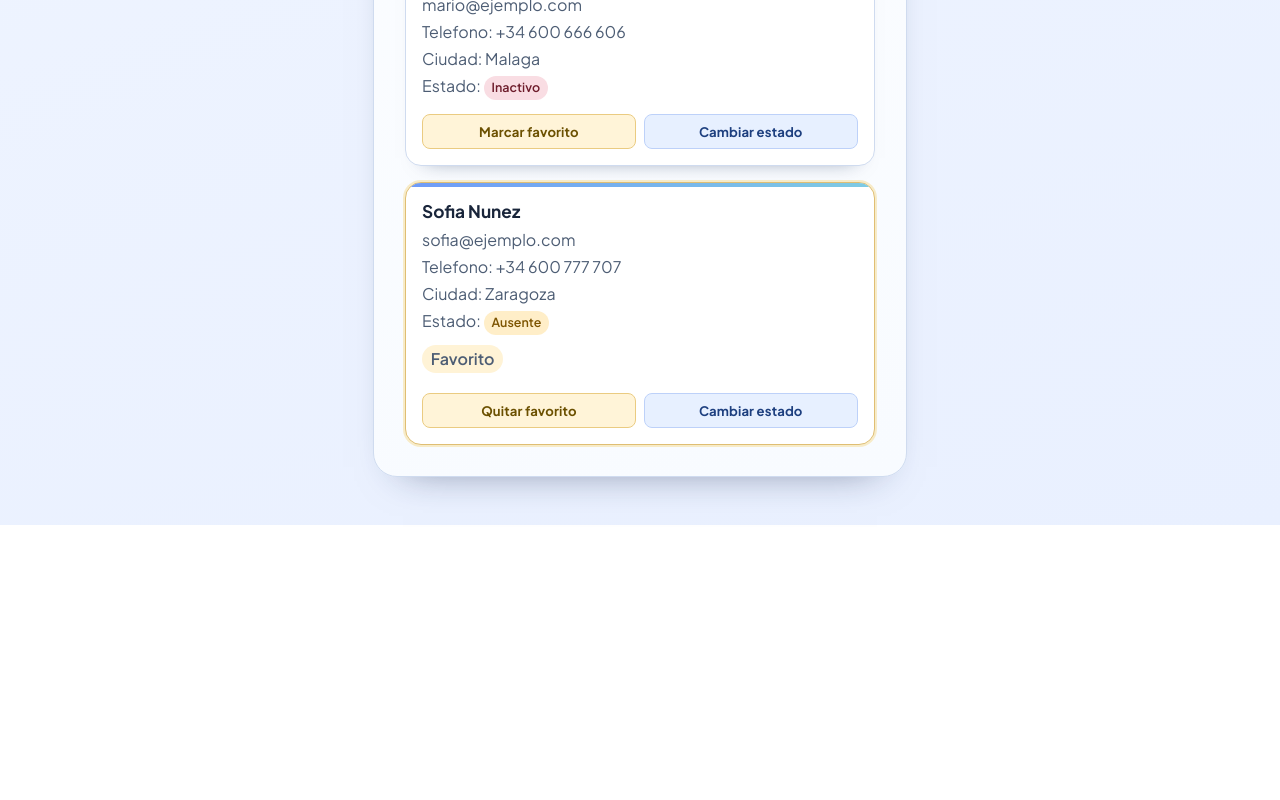
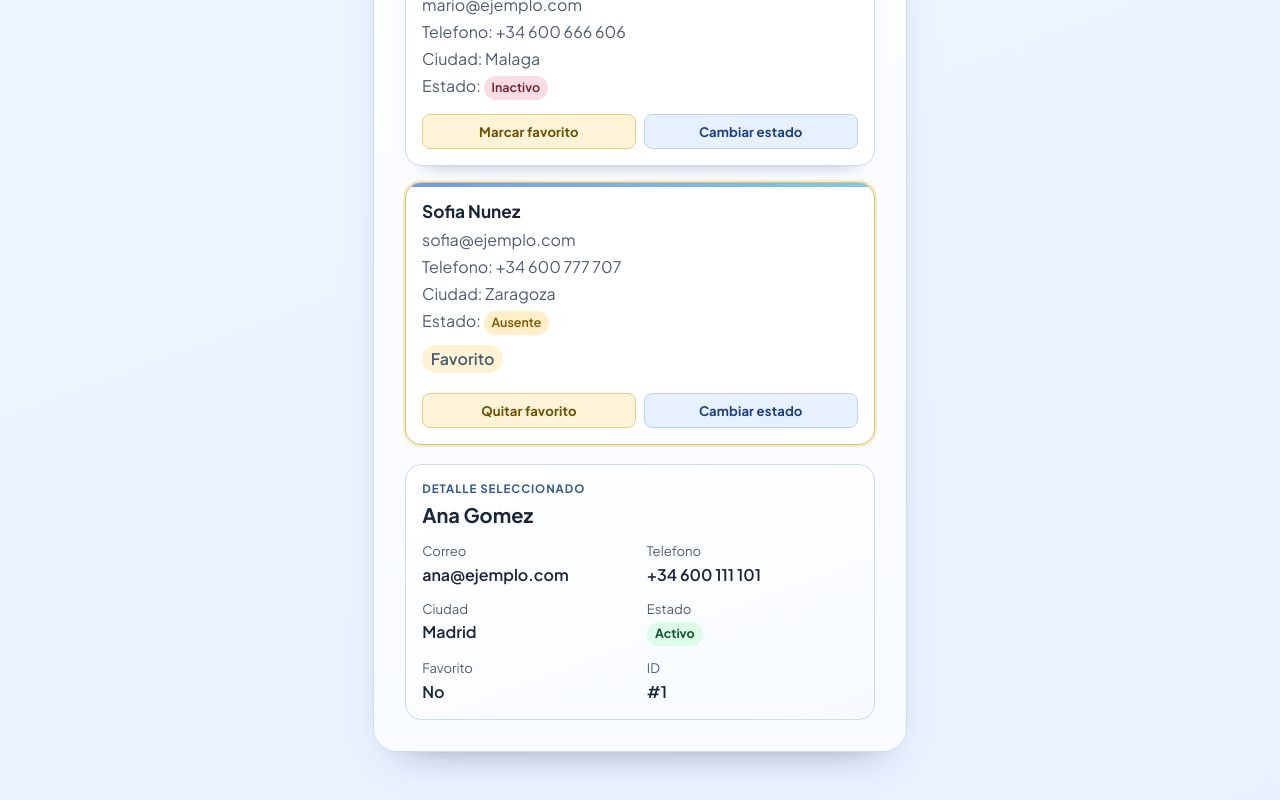
Before and after one commit to AlexMorvi/gestor-contactos, an Angular app: page / in a window 1280 px wide. Shown: the part 1544-2344 px from the top of the page. Before the commit the page ends 2069 px from the top, so only its background shows below. Built offline with nearby package versions, Linux system fonts and the light colour scheme.

Commit message:
feat(contact-list): agregar componente standalone de detalle y vista del contacto seleccionado

```diff
--- /dev/null
+++ b/src/app/components/contact-detail/contact-detail.css
@@ -0,0 +1,71 @@
+.detail-panel {
+  margin-top: 1.2rem;
+  padding: 1rem;
+  border: 1px solid var(--border-soft);
+  border-radius: 16px;
+  background: linear-gradient(160deg, #ffffff, #f7fbff);
+}
+
+.detail-header {
+  margin-bottom: 0.8rem;
+}
+
+.eyebrow {
+  margin: 0;
+  font-size: 0.72rem;
+  font-weight: 700;
+  letter-spacing: 0.08em;
+  text-transform: uppercase;
+  color: #32598e;
+}
+
+.detail-header h3 {
+  margin: 0.25rem 0 0;
+  font-size: 1.25rem;
+}
+
+.detail-grid {
+  display: grid;
+  gap: 0.85rem;
+  margin: 0;
+  grid-template-columns: repeat(auto-fit, minmax(175px, 1fr));
+}
+
+.detail-grid div {
+  margin: 0;
+}
+
+dt {
+  margin: 0 0 0.2rem;
+  font-size: 0.82rem;
+  color: var(--text-muted);
+}
+
+dd {
+  margin: 0;
+  font-weight: 600;
+}
+
+.status {
+  display: inline-flex;
+  align-items: center;
+  padding: 0.2rem 0.52rem;
+  border-radius: 999px;
+  font-size: 0.78rem;
+  font-weight: 700;
+}
+
+.status-active {
+  color: #14532d;
+  background-color: #dcfce7;
+}
+
+.status-inactive {
+  color: #7f1d1d;
+  background-color: #fee2e2;
+}
+
+.status-away {
+  color: #92400e;
+  background-color: #ffedd5;
+}
--- /dev/null
+++ b/src/app/components/contact-detail/contact-detail.html
@@ -0,0 +1,37 @@
+<section class="detail-panel" aria-live="polite">
+  <header class="detail-header">
+    <p class="eyebrow">Detalle seleccionado</p>
+    <h3>{{ contact.name }}</h3>
+  </header>
+
+  <dl class="detail-grid">
+    <div>
+      <dt>Correo</dt>
+      <dd>{{ contact.email }}</dd>
+    </div>
+    <div>
+      <dt>Telefono</dt>
+      <dd>{{ contact.phone }}</dd>
+    </div>
+    <div>
+      <dt>Ciudad</dt>
+      <dd>{{ contact.city }}</dd>
+    </div>
+    <div>
+      <dt>Estado</dt>
+      <dd>
+        <span class="status" [class]="'status ' + statusClass[contact.status]">
+          {{ contact.status | contactStatusLabel }}
+        </span>
+      </dd>
+    </div>
+    <div>
+      <dt>Favorito</dt>
+      <dd>{{ contact.favorite ? 'Si' : 'No' }}</dd>
+    </div>
+    <div>
+      <dt>ID</dt>
+      <dd>#{{ contact.id }}</dd>
+    </div>
+  </dl>
+</section>
--- /dev/null
+++ b/src/app/components/contact-detail/contact-detail.ts
@@ -0,0 +1,21 @@
+import { ChangeDetectionStrategy, Component, Input } from '@angular/core';
+import { Contact, ContactStatus } from '../contact-card/contact-card';
+import { ContactStatusLabelPipe } from '../../pipes/contact-status-label.pipe';
+
+@Component({
+  selector: 'app-contact-detail',
+  standalone: true,
+  imports: [ContactStatusLabelPipe],
+  templateUrl: './contact-detail.html',
+  styleUrl: './contact-detail.css',
+  changeDetection: ChangeDetectionStrategy.OnPush,
+})
+export class ContactDetailComponent {
+  @Input({ required: true }) contact!: Contact;
+
+  readonly statusClass: Record<ContactStatus, string> = {
+    activo: 'status-active',
+    inactivo: 'status-inactive',
+    ausente: 'status-away',
+  };
+}
--- a/src/app/components/contact-list/contact-list.css
+++ b/src/app/components/contact-list/contact-list.css
@@ -66,6 +66,13 @@
 .grid-container app-contact-card {
 	display: block;
 	animation: card-in 420ms ease-out both;
+	cursor: pointer;
+}
+
+.grid-container app-contact-card.selected-card {
+	outline: 2px solid #3c7cbe;
+	outline-offset: 3px;
+	border-radius: 16px;
 }
 
 .grid-container app-contact-card:nth-child(2) {
--- a/src/app/components/contact-list/contact-list.html
+++ b/src/app/components/contact-list/contact-list.html
@@ -5,19 +5,23 @@
     <p class="subtitle">Organiza tu red, marca favoritos y actualiza estados al instante.</p>
   </header>
 
-  <div *ngIf="contacts.length === 0; else listTemplate" class="empty-state">
+  @if (contacts.length === 0) {
+    <div class="empty-state">
       <p>No hay contactos disponibles en este momento.</p>
     </div>
-
-  <ng-template #listTemplate>
+  } @else {
     <p class="counter">Total: {{ contacts.length }} contactos</p>
     <div class="grid-container">
+      @for (contact of contacts; track contact.id) {
         <app-contact-card
-        *ngFor="let c of contacts"
-        [contact]="c"
+          [class.selected-card]="selectedContact.id === contact.id"
+          [contact]="contact"
           (favoriteToggled)="toggleFavorite($event)"
           (statusToggled)="toggleStatus($event)"
+          (click)="selectContact(contact)"
         ></app-contact-card>
+      }
     </div>
-  </ng-template>
+    <app-contact-detail [contact]="selectedContact"></app-contact-detail>
+  }
 </div>
--- a/src/app/components/contact-list/contact-list.ts
+++ b/src/app/components/contact-list/contact-list.ts
@@ -1,15 +1,15 @@
-import { CommonModule } from '@angular/common';
 import { Component } from '@angular/core';
 import {
   Contact,
   ContactCardComponent,
   ContactStatus,
 } from '../contact-card/contact-card';
+import { ContactDetailComponent } from '../contact-detail/contact-detail';
 
 @Component({
   selector: 'app-contact-list',
   standalone: true,
-  imports: [CommonModule, ContactCardComponent],
+  imports: [ContactCardComponent, ContactDetailComponent],
   templateUrl: './contact-list.html',
   styleUrl: './contact-list.css',
 })
@@ -80,6 +80,8 @@ export class ContactListComponent {
     },
   ];
 
+  selectedContact: Contact = this.contacts[0];
+
   toggleFavorite(contactId: number): void {
     this.contacts = this.contacts.map((contact) =>
       contact.id === contactId
@@ -100,5 +102,15 @@ export class ContactListComponent {
         ? { ...contact, status: nextStatus[contact.status] }
         : contact,
     );
+
+    if (this.selectedContact.id === contactId) {
+      this.selectedContact =
+        this.contacts.find((contact) => contact.id === contactId) ??
+        this.selectedContact;
+    }
+  }
+
+  selectContact(contact: Contact): void {
+    this.selectedContact = contact;
   }
 }
```
Lines whose indentation alone changed are shown as unchanged.
